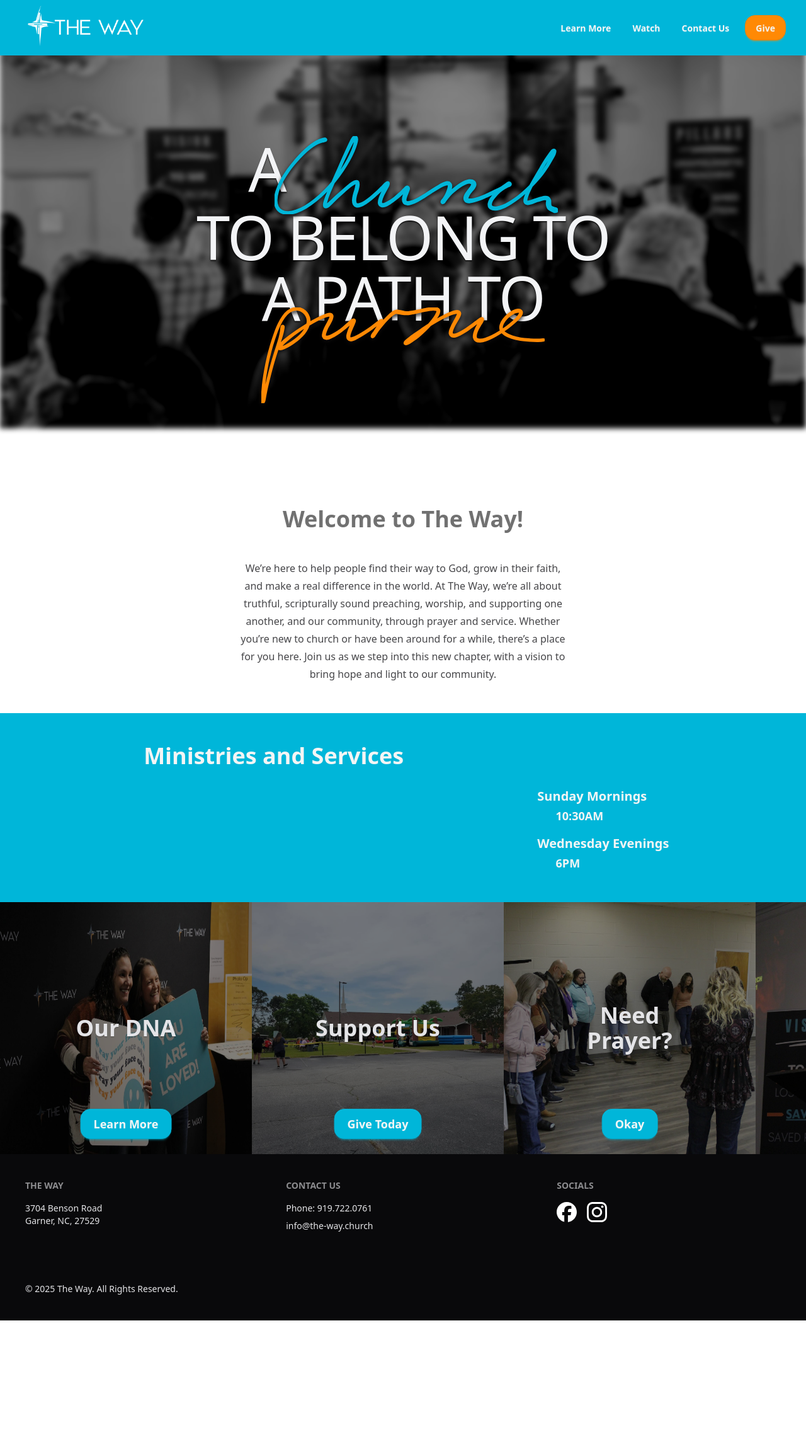
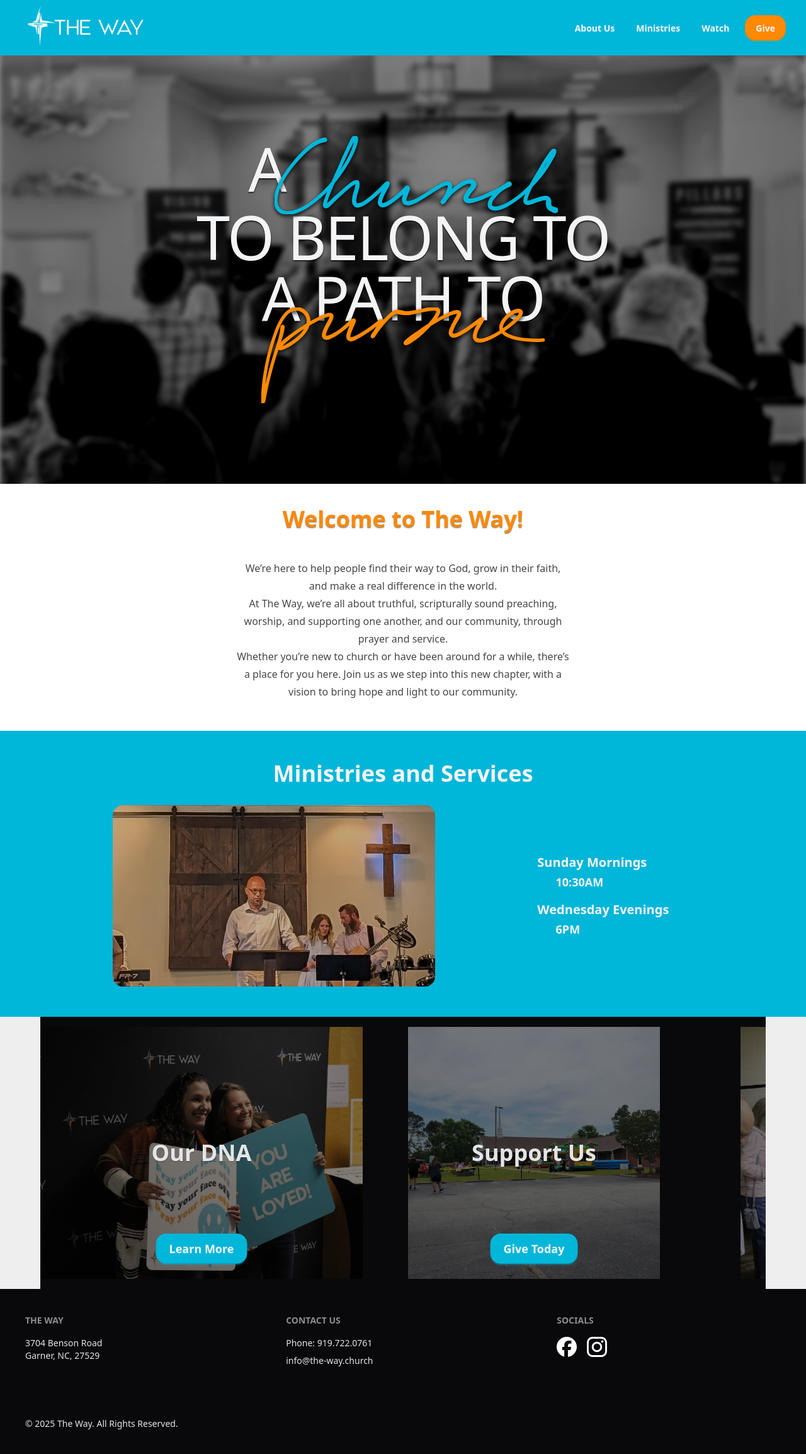
Before and after one commit to dbecher1/the-way, a SvelteKit app: page / in a window 1280 px wide. Shown: the whole page at 63% size. Before the commit the page ends 2096 px from the top, so only its background shows below. Built offline with nearby package versions, Linux system fonts and the light colour scheme; some icons are missing.

Commit message:
Demo v1 done

```diff
--- a/src/app.html
+++ b/src/app.html
@@ -10,8 +10,10 @@
 		%sveltekit.head%
 	</head>
 	<body data-sveltekit-preload-data="hover"
-		class="w-full h-full flex flex-col min-h-screen bg-fixed "
+		class="flex flex-col min-h-screen bg-accent/70"
 	>
-		<div style="display: contents">%sveltekit.body%</div>
+		<div style="display: contents">
+			%sveltekit.body%
+		</div>
 	</body>
 </html>
--- a/src/routes/+layout.svelte
+++ b/src/routes/+layout.svelte
@@ -1,6 +1,5 @@
 <script lang="ts">
 	import '../app.css';
-	import { fade, scale } from 'svelte/transition';
 	import { Icon, Bars3, XMark } from 'svelte-hero-icons';
 	import { slide } from 'svelte/transition';
 	import Instagram from '$lib/svg/instagram.svelte';
@@ -8,18 +7,13 @@
 
 	let { children } = $props();
 
-	let aboutOpen = $state(false);
 	let sidebarOpen = $state(false);
 
-	const paths1 = [
-		{name: 'About Us', href: '/about'},
-		{name: 'Ministries', href: '/ministries'}
-	];
-	const paths2 = [
-		{name: 'Home', href:'/'},
-		{name: 'Watch', href:'/watch'},
-		{name: 'Give', href:'/give'},
-		...paths1
+	const paths = [
+		{text: 'About Us', href: '/'},
+		{text: 'Ministries', href: '/'},
+		{text: 'Watch', href:'/'},
+		{text: 'Give', href:'/'},
 	];
 </script>
 
@@ -34,24 +28,11 @@
 {/snippet}
 
 {#snippet title_button(text: string, href: string)}
-	<a {href} class='my-auto btn btn-primary btn-ghost text-primary-content'>
-		{text}
-	</a>
-{/snippet}
-
-{#snippet dropdown_button(name: string)}
-<details class='dropdown my-auto'>
-	<summary class=' btn btn-primary btn-ghost text-primary-content'>
-		{name}
-	</summary>
-	<ul class='menu dropdown-content bg-base-100 rounded-box z-1 p-2 shadow-sm'>
-		{#each paths1 as {name, href}}
-			<li>
-				<a {href}>{name}</a>
-			</li>
-		{/each}
-	</ul>
-</details>
+	{#if text == 'Give'}
+		<a {href} class='my-auto btn btn-secondary ml-2'>{text}</a>
+	{:else}
+		<a {href} class='my-auto btn btn-primary btn-ghost text-primary-content'>{text}</a>
+	{/if}
 {/snippet}
 
 {#snippet sidebar()}
@@ -73,12 +54,12 @@
 		</div>
 		<div id='sidebar-body' class='flex h-full'>
 			<div id='sidebar-links' class='mt-14 mx-auto flex flex-col gap-8 text-center'>
-				{#each paths2 as {name, href}}
+				{#each [{text: 'Home', href: '/'}, ...paths] as {text, href}}
 				<a {href}
 					onclick={() => sidebarOpen = false}
 					class='mx-auto text-3xl text-primary-content hover:text-primary-content/70'
 				>
-					{name}
+					{text}
 				</a>
 				{/each}
 			</div>
@@ -90,33 +71,26 @@
 	{@render sidebar()}
 {/if}
 
-<main class='flex-1'>
-
+{#snippet navbar()}
 <nav id='tw-header-bar' class='flex w-full justify-between content-center bg-primary'>
 	{@render logo_link()}
 	<div class='flex-1'></div>
 	<div class='not-md:hidden flex justify-around mr-8'>
-		{@render dropdown_button('Learn More')}
-		{@render title_button('Watch', '/watch')}
-		{@render title_button('Contact Us', '/contact')}
-			<a href='/give'
-			class='my-auto btn btn-secondary ml-2'>
-			Give
-		</a>
+		{#each paths as {text, href}}
+			{@render title_button(text, href)}
+		{/each}
 	</div>
-
 	<button onclick={() => sidebarOpen = true}
 		class='md:hidden mr-7 my-auto btn btn-primary btn-ghost btn-square p-2 size-12'
 	>
 		<Icon src={Bars3} class='stroke-primary-content'/>
 	</button>
 </nav>
+{/snippet}
 
-{@render children()}
-
-</main>
-
-<footer class="footer sm:footer-horizontal bg-neutral text-neutral-content p-10">
+{#snippet footer()}
+<div class='bg-neutral text-neutral-content'>
+	<div class="footer sm:footer-horizontal p-10">
 		<div>
 			<h6 class='footer-title'>The Way</h6>
 			<div class='link link-hover'>
@@ -143,8 +117,27 @@
 				</a>
 			</div>
 		</nav>
+	</div>
+	<aside class="footer sm:footer-horizontal p-10">
+		&copy; 2025 The Way. All Rights Reserved.
+	</aside>
+</div>
+{/snippet}
 
+<div class='fixed inset-0 w-dvw bg-[url("/img/bg-mask.jpg")] bg-fixed brightness-25 bg-center bg-cover mix-blend-multiply opacity-90'>
+
+</div>
+
+<!-- CONTENTS HERE -->
+<div class='w-full max-w-[100rem] min-w-sm mx-auto flex flex-col flex-1 z-1'>
+<header>
+	{@render navbar()}
+</header>
+<main class='flex-1'>
+	{@render children()}
+</main>
+<footer>
+	{@render footer()}
 </footer>
-<footer class="footer sm:footer-horizontal bg-neutral text-neutral-content p-10">
-	&copy; 2025 The Way. All Rights Reserved.
-</footer>
+
+</div>
--- a/src/routes/+page.svelte
+++ b/src/routes/+page.svelte
@@ -41,7 +41,7 @@
         {
             src: '/img/prayer-1.jpg',
             contentText: 'Need Prayer?',
-            buttonText: "Okay",
+            buttonText: "Reach Out",
             href: '/about'
         },
         {
@@ -89,14 +89,39 @@
     {/if}
 {/snippet}
 
-<div id='bg'
-	class="bg-[url(/img/the-way-bg1.jpg)] w-dvw h-full bg-center bg-no-repeat bg-local absolute -top-30 left-0 -z-50 bg-cover blur-[4px] brightness-50 contrast-125"
-    >
+{#snippet carousel()}
+<div class='carousel text-neutral-content text-center text-4xl font-bold w-6xl p-4 bg-neutral space-x-4 mx-auto'>
+    {#each carouselContents as {src, contentText, buttonText, href}, i}
+    <div id={`slide${i}`} class='carousel-item h-100 w-lg relative rounded-box'>
+
+        <img {src} alt={contentText} class='brightness-50 mx-auto object-center object-cover'/>
+        <h1 class='absolute left-1/2 top-1/2 translate-[-50%] text-shadow-sm'>
+            {contentText}
+        </h1>
+        <a {href} class='btn btn-primary btn-lg absolute bottom-0 left-1/2 translate-[-50%]'>{buttonText}</a>
+        <!--
+        TODO: implement buttons for carousel
+        <div class=' shadow-none w-full '>
+            {#if i - 1 >= 0}
+            <a href={`#slide${i - 1}`} class='absolute top-1/2 -translate-y-1/2 transform btn btn-circle btn-neutral left-10'>{'<'}</a>
+            {/if}
+            {#if i + 1 < carouselContents.length}
+            <a href={`#slide${i + 1}`} class='absolute top-1/2 -translate-y-1/2 transform btn btn-circle btn-neutral right-10 '>{'>'}</a>
+            {/if}
+        </div>
+        -->
+
+    </div>
+    {/each}
 </div>
+{/snippet}
 
 <div class='h-fit flex flex-col'>
 
-    <div id='logo' class='mx-auto my-24 md:my-32 mb-30 uppercase text-gray-100 text-5xl md:text-8xl text-shadow-sm text-shadow-black/50 text-center tracking-tight'>
+    <div class='overflow-x-clip relative'>
+        <img src='/img/the-way-bg1.jpg' alt='The Way' class="w-screen object-cover absolute top-0 left-1/2 -translate-x-1/2 -translate-y-16/50 -z-1 blur-[4px] brightness-50 contrast-125"/>
+    </div>
+    <div id='logo' class='mx-auto w-full my-24 md:my-32 mb-30 uppercase text-gray-100 text-5xl md:text-8xl text-shadow-sm text-shadow-black/50 text-center tracking-tight'>
 
         {#if showText1}
         <div
@@ -127,12 +152,12 @@
         {/if}
     </div>
 
-    <div class='bg-base-100 text-base-content text-center w-dvw'>
+    <div class='bg-base-100 text-base-content text-center w-full'>
         <div class='prose mx-auto px-8 pb-12 pt-6'>
-            <h1 class='text-accent p-3'>Welcome to The Way!</h1>
+            <h1 class='text-secondary text-shadow-neutral text-shadow-sm/20 p-3'>Welcome to The Way!</h1>
             <div>
-                We’re here to help people find their way to God, grow in their faith, and make a real difference in the world.
-                At The Way, we’re all about truthful, scripturally sound preaching, worship, and supporting one another, and our community, through prayer and service.
+                We’re here to help people find their way to God, grow in their faith, and make a real difference in the world.<br>
+                At The Way, we’re all about truthful, scripturally sound preaching, worship, and supporting one another, and our community, through prayer and service.<br>
                 Whether you’re new to church or have been around for a while, there’s a place for you here. Join us as we step into this new chapter, with a vision to bring hope and light to our community.
             </div>
         </div>
@@ -148,32 +173,31 @@
     font-extrabold text-4xl mb-3.5 mt-0
     -->
     <div class='bg-primary'>
-        <div class='mx-auto px-8 py-12 grid grid-cols-3 text-primary-content text-xl font-semibold gap-4'>
-            <div class='font-extrabold text-4xl mb-3.5 mt-0 col-span-2 text-center'>
+        <div class='mx-auto px-24 md:px-8 py-12 grid grid-cols-3 text-primary-content text-xl font-semibold gap-4'>
+            <div class='font-extrabold text-4xl mb-3.5 mt-0 col-start-1 col-span-3 text-center'>
                 Ministries and Services
             </div>
-            <div class='col-start-3 row-start-2 text-sec'>
+            <!--
+            <div class='row-start-2 col-start-1 col-span-2 row-span-2 mx-auto'>
+                {@render carousel()}
+            </div>
+            -->
+            <div class='not-md:hidden row-start-2 col-start-1 col-span-2 row-span-4 mx-auto h-72 w-128 overflow-hidden rounded-box'>
+                <img src='/img/sunday-service.jpg' alt='Sunday Service' class='object-none -translate-y-40  brightness-75 '/>
+            </div>
+            <div class='col-start-1 md:col-start-3 row-start-2 md:row-start-3 text-sec'>
                 Sunday Mornings<br>
                 <Icon src={Clock} class='size-6 inline my-auto'/>
                 <span class='text-lg'>10:30AM</span>
             </div>
-            <div class='col-start-3 row-start-3'>
+            <div class='col-start-3 row-start-2 md:row-start-4'>
                 Wednesday Evenings<br>
                 <Icon src={Clock} class='size-6 inline my-auto'/>
                 <span class='text-lg'>6PM</span>
             </div>
         </div>
     </div>
-
-    <div class='carousel text-neutral-content text-center text-4xl font-bold text-shadow-sm'>
-        {#each carouselContents as {src, contentText, buttonText, href}}
-        <div class='carousel-item w-100 relative'>
-            <img {src} alt={contentText} class='brightness-50'/>
-            <h1 class='absolute left-1/2 top-1/2 translate-[-50%]'>
-                {contentText}
-            </h1>
-            <a {href} class='btn btn-primary btn-lg absolute bottom-0 left-1/2 translate-[-50%]'>{buttonText}</a>
-        </div>
-        {/each}
+    <div class='bg-base-300 w-full flex'>
+        {@render carousel()}
     </div>
 </div>
--- a/src/routes/about/+page.svelte
+++ b/src/routes/about/+page.svelte
@@ -31,12 +31,12 @@
     </div>
 </div>
 
-<div class='w-dvw bg-base-100 text-base-content pb-12'>
-    <div class='prose text-center mx-auto md:p-0 px-12'>
-        <div>
-            <h2 class='mb-2'>UNAPOLOGETIC PREACHING</h2>
-            <h4>2 Tim 4:2, 1 Corinthians 2:1-2</h4>
-        </div>
+<div class='w-full bg-base-100 text-base-content pb-12'>
+    <div class='text-center mx-auto md:p-0 px-12'>
+    <div>
+        <h2 class='mb-2'>UNAPOLOGETIC PREACHING</h2>
+        <h4>2 Tim 4:2, 1 Corinthians 2:1-2</h4>
+    </div>
 
     We will fearlessly proclaim the truth about God and His Gospel by preaching the Scriptures in context, with a dependence on the Holy Spirit to bring eternal life change. We will accomplish this through exposition that has a robust focus on application.
 
```
Also changed, not shown: static/img/sunday-service.jpg (added), 1 other file (tests, documents, lock files or other folders). Lines whose indentation alone changed are shown as unchanged.
